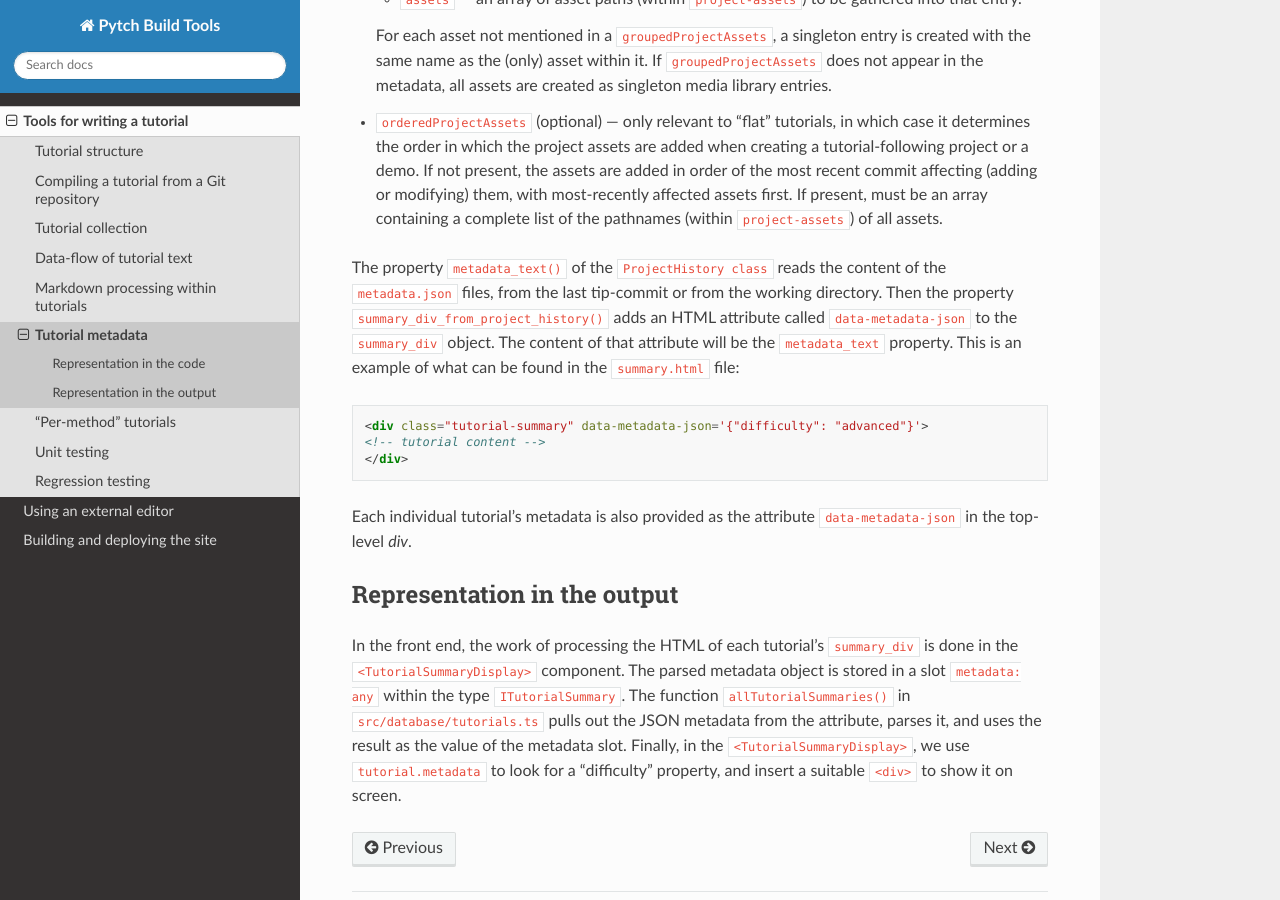
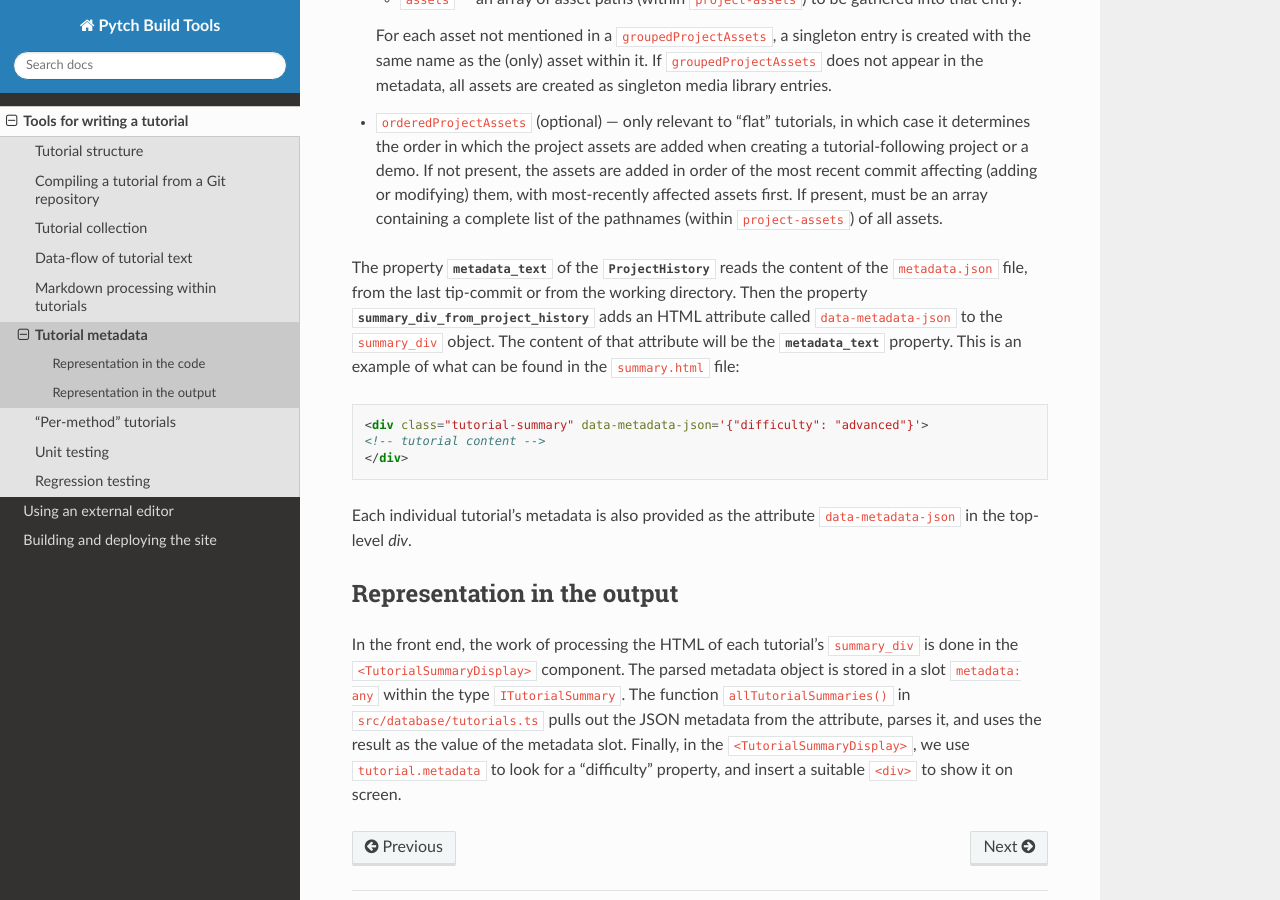
Before and after one commit to pytchlang/pytch-build, a Sphinx documentation site: the page built from doc/source/tutorialcompiler/tutorial-metadata.rst, in a window 1280 px wide and 900 px high, scrolled down 772 px. Built offline with Sphinx 7.4.7 and the Read the Docs theme 3.1.0, drawn with Linux system fonts in a browser that asks for light colours.

Commit message:
(Minor doc markup refinements)

```diff
--- a/doc/source/tutorialcompiler/tutorial-metadata.rst
+++ b/doc/source/tutorialcompiler/tutorial-metadata.rst
@@ -54,13 +54,14 @@ At the moment, the only tags used are:
   containing a complete list of the pathnames (within
   ``project-assets``) of all assets.
 
-The property ``metadata_text()`` of the ``ProjectHistory class`` reads
-the content of the ``metadata.json`` files, from the last tip-commit
-or from the working directory.  Then the property
-``summary_div_from_project_history()`` adds an HTML attribute called
-``data-metadata-json`` to the ``summary_div`` object. The content of
-that attribute will be the ``metadata_text`` property.  This is an
-example of what can be found in the ``summary.html`` file:
+The property :py:attr:`metadata_text` of the
+:py:class:`ProjectHistory` reads the content of the ``metadata.json``
+file, from the last tip-commit or from the working directory.  Then
+the property :py:attr:`summary_div_from_project_history` adds an HTML
+attribute called ``data-metadata-json`` to the ``summary_div``
+object. The content of that attribute will be the
+:py:attr:`metadata_text` property.  This is an example of what can be
+found in the ``summary.html`` file:
 
 .. code-block:: html
 
```
